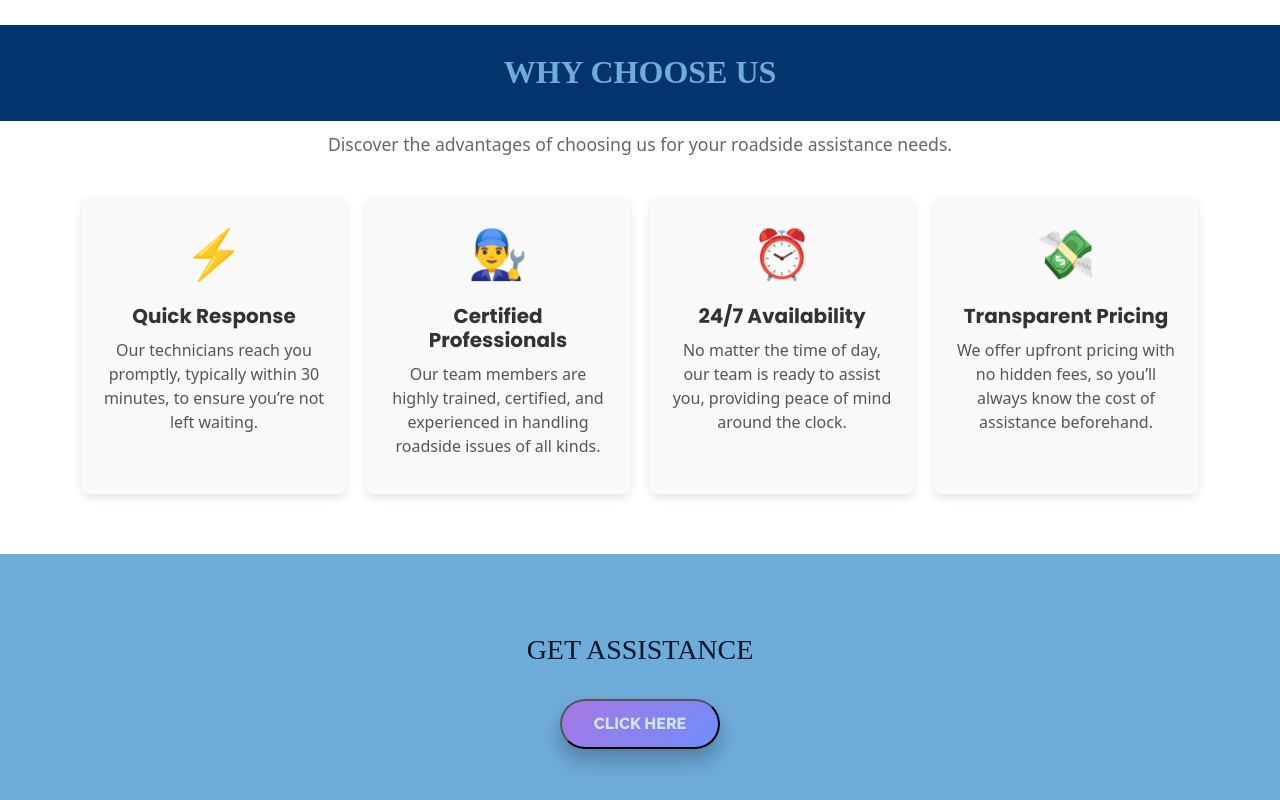
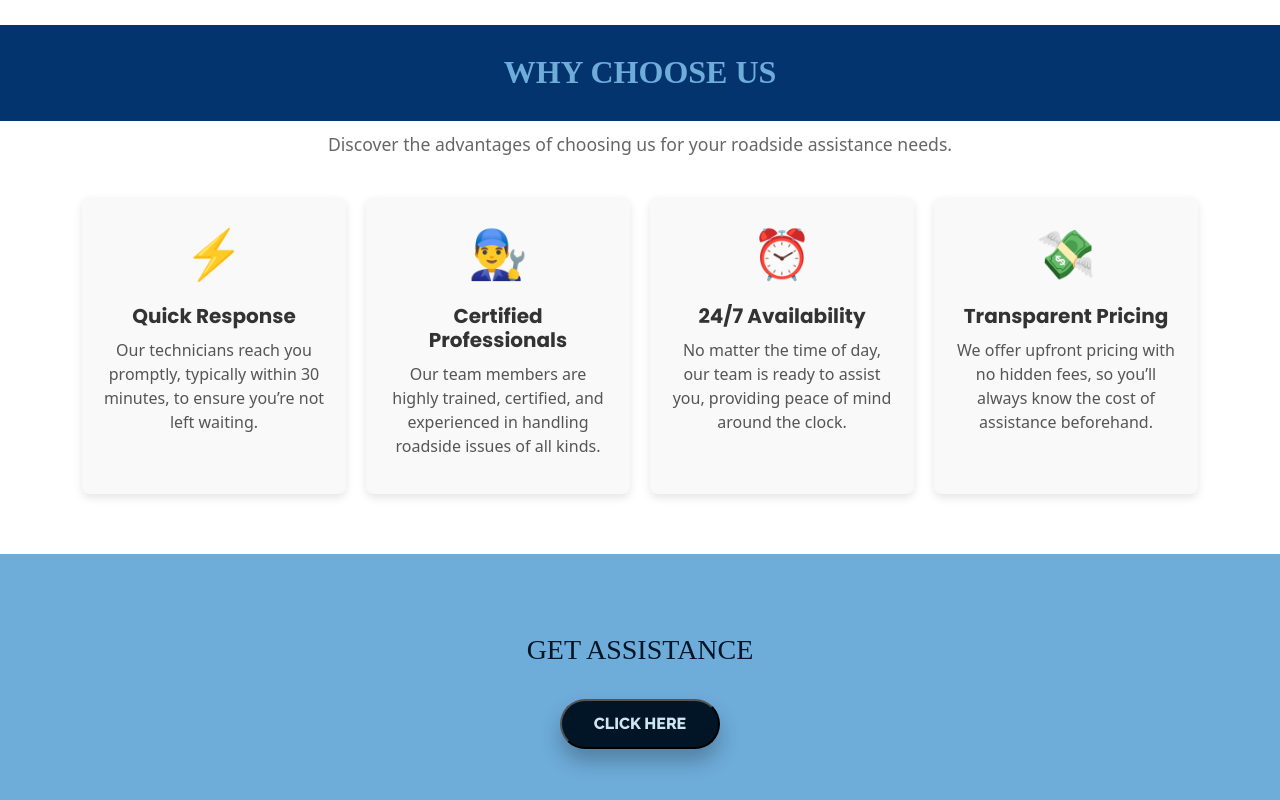
Before and after one commit to nasihrahman/breakdown-assist, a plain HTML site: page index.html in a window 1280 px wide. In both pictures the pointer is over the button "CLICK HERE". Shown: the part 1958-2758 px from the top of the page. Drawn offline with nearby package versions, Linux system fonts and the light colour scheme; a web font is replaced by a local one.

Commit message:
Update style.css

```diff
--- a/style.css
+++ b/style.css
@@ -53,6 +53,9 @@
   align-items: center;
   justify-content: center;
 }
+
+
+
 
 
 .hero-text h4{
@@ -269,7 +272,7 @@ body {
   }
 
   .get-assist:hover {
-    background: linear-gradient(135deg, #a777e3, #6e8efb);
+    background: #021526;
     box-shadow: 0 12px 20px rgba(0, 0, 0, 0.25);
     transform: translateY(-3px);
   }
```
